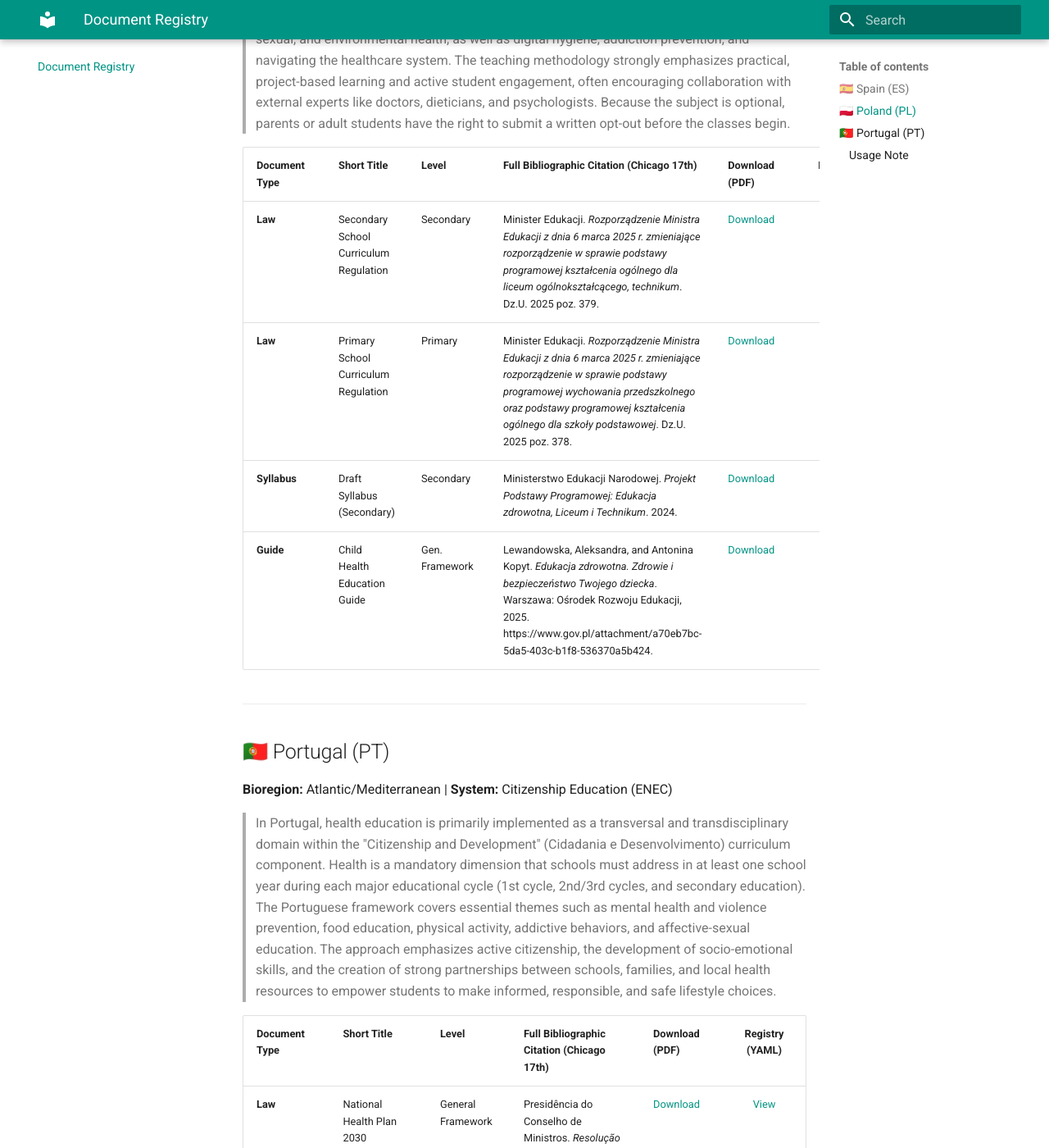
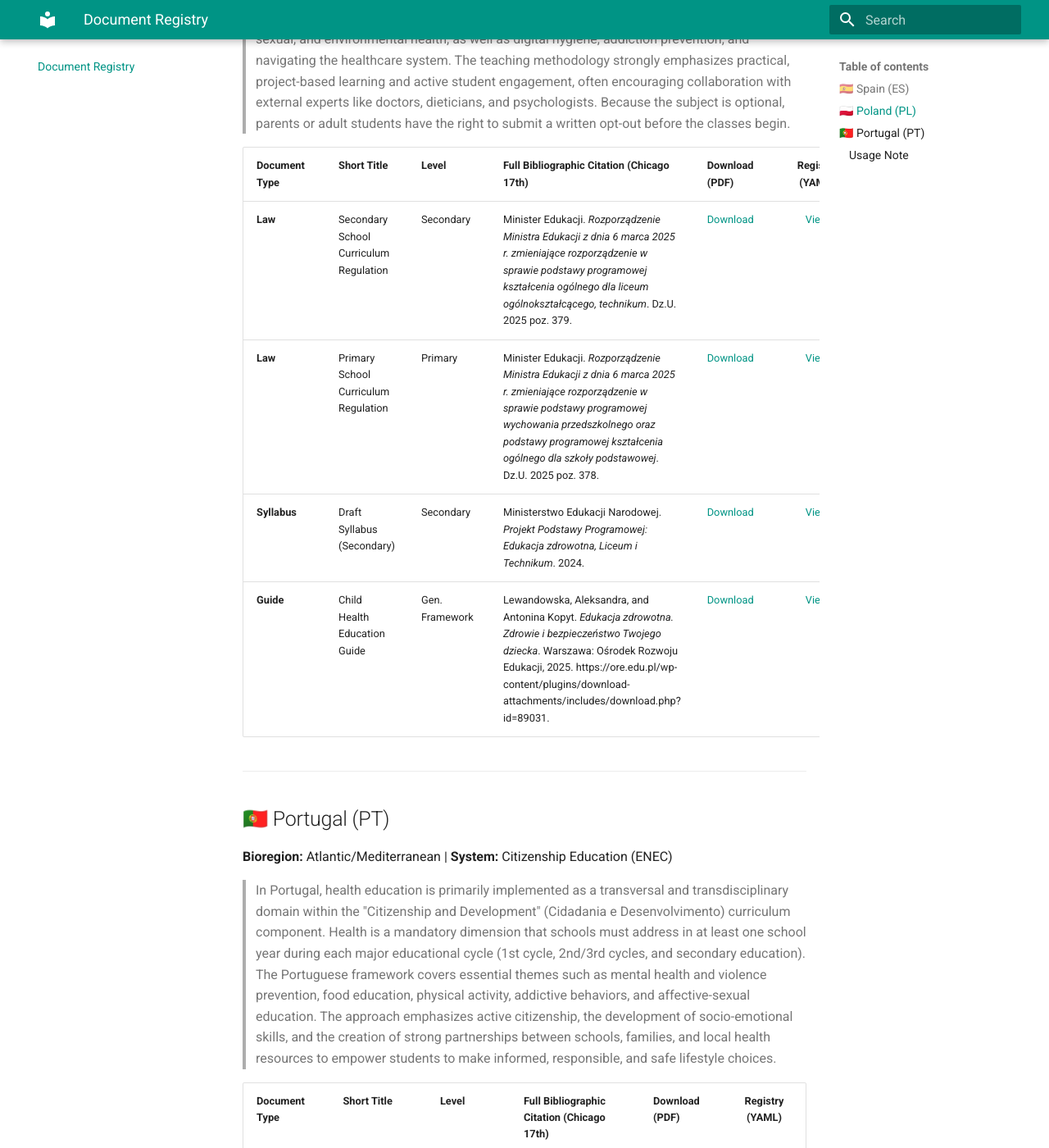
Before and after one commit to krzyworzeka-svg/EU-Health-Ed-Repository, an MkDocs documentation site: the page built from docs/registry.md, in a window 1280 px wide and 1400 px high, scrolled down 1711 px. Shown: the whole window at 82% size. Built offline with MkDocs 1.6.1 and Material for MkDocs 9.7.7, drawn with Linux system fonts in a browser that asks for light colours; some of the changed lines change nothing that is shown.

Commit message:
docs: correct URL for PL ORE health guide citation

```diff
--- a/docs/registry.md
+++ b/docs/registry.md
@@ -28,7 +28,7 @@
 | **Law** | Secondary School Curriculum Regulation | Secondary | Minister Edukacji. *Rozporządzenie Ministra Edukacji z dnia 6 marca 2025 r. zmieniające rozporządzenie w sprawie podstawy programowej kształcenia ogólnego dla liceum ogólnokształcącego, technikum*. Dz.U. 2025 poz. 379. | [Download](https://github.com/krzyworzeka-svg/EU-Health-Ed-Repository/raw/main/data/PL/sources/PL_2025_Law_Secondary_EZ.pdf) | [View](https://raw.githubusercontent.com/krzyworzeka-svg/EU-Health-Ed-Repository/main/data/PL/master.yaml) |
 | **Law** | Primary School Curriculum Regulation | Primary | Minister Edukacji. *Rozporządzenie Ministra Edukacji z dnia 6 marca 2025 r. zmieniające rozporządzenie w sprawie podstawy programowej wychowania przedszkolnego oraz podstawy programowej kształcenia ogólnego dla szkoły podstawowej*. Dz.U. 2025 poz. 378. | [Download](https://github.com/krzyworzeka-svg/EU-Health-Ed-Repository/raw/main/data/PL/sources/PL_2025_Law_Primary_EZ.pdf) | [View](https://raw.githubusercontent.com/krzyworzeka-svg/EU-Health-Ed-Repository/main/data/PL/master.yaml) |
 | **Syllabus** | Draft Syllabus (Secondary) | Secondary | Ministerstwo Edukacji Narodowej. *Projekt Podstawy Programowej: Edukacja zdrowotna, Liceum i Technikum*. 2024. | [Download](https://github.com/krzyworzeka-svg/EU-Health-Ed-Repository/raw/main/data/PL/sources/PL_2025_Syllabus_Secondary_EZ.pdf) | [View](https://raw.githubusercontent.com/krzyworzeka-svg/EU-Health-Ed-Repository/main/data/PL/master.yaml) |
-| **Guide** | Child Health Education Guide | Gen. Framework | Lewandowska, Aleksandra, and Antonina Kopyt. *Edukacja zdrowotna. Zdrowie i bezpieczeństwo Twojego dziecka*. Warszawa: Ośrodek Rozwoju Edukacji, 2025. https://www.gov.pl/attachment/a70eb7bc-5da5-403c-b1f8-536370a5b424. | [Download](https://github.com/krzyworzeka-svg/EU-Health-Ed-Repository/raw/main/data/PL/sources/PL_2025_Guide_General.pdf) | [View](https://raw.githubusercontent.com/krzyworzeka-svg/EU-Health-Ed-Repository/main/data/PL/master.yaml) |
+| **Guide** | Child Health Education Guide | Gen. Framework | Lewandowska, Aleksandra, and Antonina Kopyt. *Edukacja zdrowotna. Zdrowie i bezpieczeństwo Twojego dziecka*. Warszawa: Ośrodek Rozwoju Edukacji, 2025. https://ore.edu.pl/wp-content/plugins/download-attachments/includes/download.php?id=89031. | [Download](https://github.com/krzyworzeka-svg/EU-Health-Ed-Repository/raw/main/data/PL/sources/PL_2025_Guide_General.pdf) | [View](https://raw.githubusercontent.com/krzyworzeka-svg/EU-Health-Ed-Repository/main/data/PL/master.yaml) |
 
 ---
 
```
Also changed, not shown: 1 other file.
